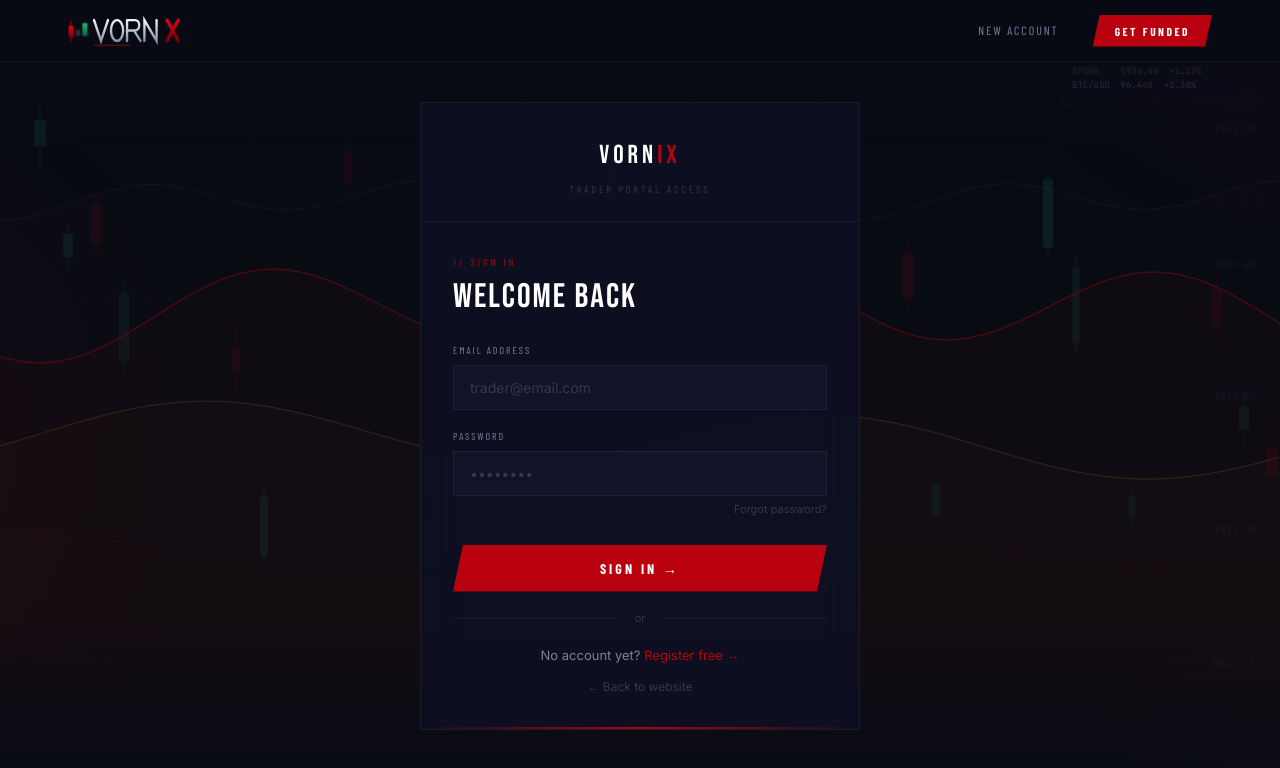
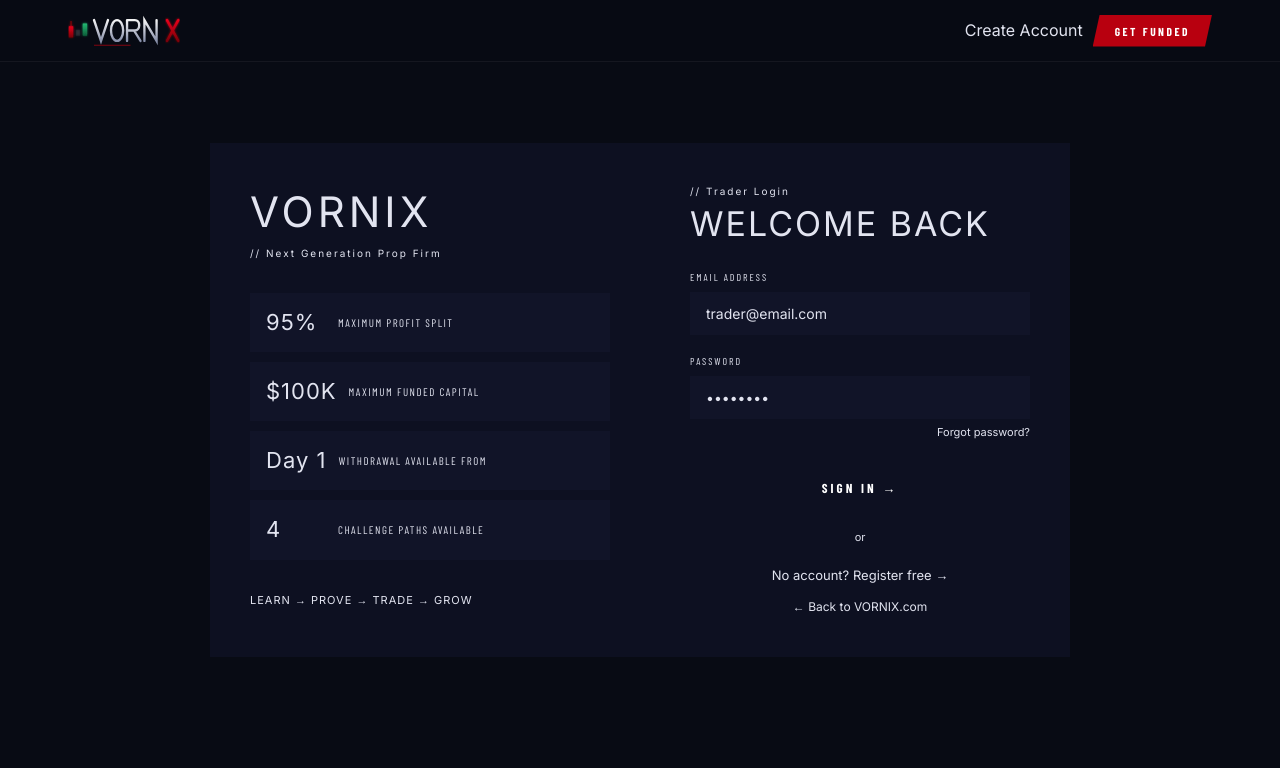
Before and after one commit to vornixfunding-design/vornix, a website: page login.html in a window 1280 px wide. Drawn offline with nearby package versions, Linux system fonts and the light colour scheme; a web font is replaced by a local one.

Commit message:
Update login.html

```diff
--- a/login.html
+++ b/login.html
@@ -9,48 +9,50 @@
 <link href="https://fonts.googleapis.com/css2?family=Bebas+Neue&family=Barlow+Condensed:wght@300;400;500;600;700;900&family=Inter:wght@300;400;500;600&family=JetBrains+Mono:wght@400;500&display=swap" rel="stylesheet">
 <link rel="stylesheet" href="style.css">
 <style>
-.auth-wrap{min-height:100vh;display:flex;align-items:center;justify-content:center;padding:80px var(--gutter) 48px}
-.auth-card{width:100%;max-width:440px;background:var(--bg-card);border:1px solid var(--b-1);backdrop-filter:blur(20px);position:relative;z-index:10}
-.auth-card::before{content:'';position:absolute;inset:0;top:auto;height:2px;background:linear-gradient(90deg,transparent,var(--cr),transparent)}
-.auth-head{padding:32px 32px 24px;border-bottom:1px solid var(--b-1);text-align:center}
-.auth-logotype{font-family:var(--ff-display);font-size:26px;letter-spacing:4px;color:var(--t-white)}
-.auth-logotype span{color:var(--cr)}
-.auth-tag{font-size:10px;letter-spacing:3px;text-transform:uppercase;color:var(--t-3);font-family:var(--ff-ui);margin-top:4px}
-.auth-body{padding:32px}
-.auth-eyebrow{font-size:10px;letter-spacing:3px;text-transform:uppercase;color:var(--cr);font-family:var(--ff-ui);margin-bottom:10px}
-.auth-heading{font-family:var(--ff-display);font-size:34px;letter-spacing:2px;color:var(--t-white);margin-bottom:28px;line-height:1}
-.f-group{margin-bottom:18px}
-.f-label{display:block;font-size:10px;letter-spacing:2px;text-transform:uppercase;color:var(--t-2);font-family:var(--ff-ui);margin-bottom:7px}
-.f-input{width:100%;background:var(--bg-2);border:1px solid var(--b-1);color:var(--t-1);font-family:var(--ff-body);font-size:14px;padding:13px 16px;outline:none;transition:border-color .2s;-webkit-appearance:none}
-.f-input:focus{border-color:rgba(184,0,15,.4)}
-.f-input::placeholder{color:var(--t-3)}
-.f-input.err{border-color:var(--cr)}
-.f-hint{font-size:11px;color:var(--t-3);margin-top:5px;text-align:right;cursor:pointer}
-.f-hint:hover{color:var(--cr)}
-.a-btn{width:100%;background:var(--cr);color:#fff;border:none;font-family:var(--ff-ui);font-size:14px;font-weight:700;letter-spacing:3px;text-transform:uppercase;padding:15px;cursor:pointer;transition:background .2s;margin-top:8px;clip-path:polygon(10px 0%,100% 0%,calc(100% - 10px) 100%,0% 100%)}
-.a-btn:hover:not(:disabled){background:var(--cr-hi)}
-.a-btn:disabled{opacity:.5;cursor:not-allowed}
-.a-sep{text-align:center;font-size:11px;color:var(--t-3);margin:18px 0;position:relative}
-.a-sep::before,.a-sep::after{content:'';position:absolute;top:50%;width:44%;height:1px;background:var(--b-1)}
-.a-sep::before{left:0}.a-sep::after{right:0}
-.a-foot{text-align:center;font-size:13px;color:var(--t-2);margin-top:14px}
-.a-foot a{color:var(--cr);text-decoration:none}
-.a-foot a:hover{color:var(--cr-hi);text-decoration:underline}
-.msg{font-size:13px;padding:12px 16px;margin-bottom:16px;display:none;line-height:1.5}
+.auth-wrap{min-height:100vh;display:flex;align-items:center;justify-content:center;padding:80px var(--g) 48px}
+.auth-split{display:grid;grid-template-columns:1fr 420px;gap:0;max-width:860px;width:100%;background:var(--bg-card);border:1px solid var(--bd2)}
+.auth-side{padding:48px 40px;border-right:1px solid var(--bd);display:flex;flex-direction:column;justify-content:center}
+.auth-side-brand{font-family:var(--ff-d);font-size:42px;letter-spacing:4px;color:var(--white);line-height:1;margin-bottom:12px}
+.auth-side-brand span{color:var(--red)}
+.auth-side-tag{font-family:var(--ff-m);font-size:10px;color:var(--t3);letter-spacing:2px;margin-bottom:32px}
+.auth-side-perks{display:flex;flex-direction:column;gap:10px}
+.auth-perk{display:flex;align-items:center;gap:12px;padding:12px 16px;background:var(--bg-2);border:1px solid var(--bd)}
+.auth-perk-val{font-family:var(--ff-d);font-size:22px;color:var(--white);letter-spacing:1px;min-width:60px}
+.auth-perk-val.g{color:var(--grn)}
+.auth-perk-lbl{font-family:var(--ff-ui);font-size:11px;color:var(--t3);letter-spacing:1.5px;text-transform:uppercase}
+.auth-form{padding:40px}
+.auth-eyebrow{font-family:var(--ff-m);font-size:10px;color:var(--red);letter-spacing:2px;margin-bottom:8px}
+.auth-heading{font-family:var(--ff-d);font-size:34px;letter-spacing:2px;color:var(--white);margin-bottom:28px;line-height:1}
+.f-g{margin-bottom:18px}
+.f-l{display:block;font-family:var(--ff-ui);font-size:10px;letter-spacing:2px;text-transform:uppercase;color:var(--t3);margin-bottom:7px}
+.f-i{width:100%;background:var(--bg-2);border:1px solid var(--bd2);color:var(--t1);font-family:var(--ff-b);font-size:14px;padding:13px 16px;outline:none;transition:border-color .2s}
+.f-i:focus{border-color:var(--red-bd)}
+.f-i::placeholder{color:var(--t3)}
+.f-hint{font-size:11px;color:var(--t3);margin-top:5px;text-align:right;cursor:pointer;transition:color .2s}
+.f-hint:hover{color:var(--red)}
+.auth-btn{width:100%;background:var(--red);color:#fff;border:none;font-family:var(--ff-ui);font-size:13px;font-weight:700;letter-spacing:3px;text-transform:uppercase;padding:15px;cursor:pointer;transition:background .2s;margin-top:6px;clip-path:polygon(10px 0%,100% 0%,calc(100% - 10px) 100%,0% 100%)}
+.auth-btn:hover:not(:disabled){background:var(--red-hi)}
+.auth-btn:disabled{opacity:.5;cursor:not-allowed}
+.auth-sep{display:flex;align-items:center;gap:10px;margin:18px 0;font-size:11px;color:var(--t3)}
+.auth-sep::before,.auth-sep::after{content:'';flex:1;height:1px;background:var(--bd)}
+.auth-foot{font-size:13px;color:var(--t2);text-align:center}
+.auth-foot a{color:var(--red)}
+.auth-foot a:hover{color:var(--red-hi)}
+.msg{font-size:13px;padding:12px 16px;margin-bottom:14px;display:none;line-height:1.5}
 .msg.show{display:block}
-.msg-err{background:rgba(184,0,15,.1);border:1px solid rgba(184,0,15,.25);color:#ff8080}
-.msg-ok{background:rgba(23,149,106,.1);border:1px solid rgba(23,149,106,.25);color:#4ade80}
-.overlay{display:none;position:fixed;inset:0;background:rgba(0,0,0,.75);z-index:200;align-items:center;justify-content:center;padding:20px}
+.msg-err{background:var(--red-lo);border:1px solid var(--red-bd);color:#ff9090}
+.msg-ok{background:var(--grn-lo);border:1px solid var(--grn-bd);color:#5aeaad}
+.overlay{display:none;position:fixed;inset:0;background:rgba(0,0,0,.8);z-index:200;align-items:center;justify-content:center;padding:20px}
 .overlay.show{display:flex}
+.overlay-card{background:var(--bg-card);border:1px solid var(--bd2);width:100%;max-width:420px;padding:36px}
+.overlay-title{font-family:var(--ff-d);font-size:22px;letter-spacing:2px;color:var(--white);margin-bottom:6px}
+.overlay-sub{font-size:13px;color:var(--t2);margin-bottom:24px;line-height:1.6}
 @keyframes ld{0%,100%{opacity:1}50%{opacity:.3}}
 .spin::after{content:'...';display:inline-block;animation:ld 1s infinite}
+@media(max-width:720px){.auth-split{grid-template-columns:1fr}.auth-side{display:none}.auth-form{padding:32px 24px}}
 </style>
 </head>
 <body>
-<div class="cursor" aria-hidden="true"></div>
-<div class="cursor-ring" aria-hidden="true"></div>
-<canvas id="bg-canvas" aria-hidden="true"></canvas>
-<div id="bg-veil" aria-hidden="true"></div>
 
 <nav class="nav" role="navigation">
   <div class="nav__logo" onclick="location.href='index.html'" role="button" tabindex="0">
@@ -61,13 +63,7 @@
         <linearGradient id="lgr" x1="0" y1="0" x2="0" y2="1"><stop offset="0%" stop-color="#22B972"/><stop offset="100%" stop-color="#0E5E3A"/></linearGradient>
         <filter id="gr"><feGaussianBlur stdDeviation="1" result="b"/><feMerge><feMergeNode in="b"/><feMergeNode in="SourceGraphic"/></feMerge></filter>
       </defs>
-      <g filter="url(#gr)">
-        <rect x="1" y="14" width="5" height="13" fill="url(#lr)" rx=".3"/>
-        <line x1="3.5" y1="8" x2="3.5" y2="14" stroke="#B8000F" stroke-width="1.2" opacity=".7"/>
-        <line x1="3.5" y1="27" x2="3.5" y2="32" stroke="#B8000F" stroke-width="1.2" opacity=".5"/>
-        <rect x="9" y="18" width="5" height="7" fill="rgba(255,255,255,.08)" rx=".3"/>
-        <rect x="17" y="11" width="5" height="14" fill="url(#lgr)" rx=".3"/>
-      </g>
+      <g filter="url(#gr)"><rect x="1" y="14" width="5" height="13" fill="url(#lr)" rx=".3"/><line x1="3.5" y1="8" x2="3.5" y2="14" stroke="#B8000F" stroke-width="1.2" opacity=".7"/><rect x="9" y="18" width="5" height="7" fill="rgba(255,255,255,.08)" rx=".3"/><rect x="17" y="11" width="5" height="14" fill="url(#lgr)" rx=".3"/></g>
       <path d="M30 7L38 31L46 7" stroke="url(#lw)" stroke-width="2.8" stroke-linecap="round" fill="none"/>
       <ellipse cx="56.5" cy="19" rx="7" ry="12" stroke="url(#lw)" stroke-width="2.7" fill="none"/>
       <path d="M68 7v24M68 7h9c3 0 5 2.5 5 6s-2 6-5 6H68M76 19l7.5 12" stroke="url(#lw)" stroke-width="2.7" stroke-linecap="round" fill="none"/>
@@ -78,111 +74,128 @@
     </svg>
   </div>
   <div class="nav__right">
-    <a href="signup.html" style="font-family:var(--ff-ui);font-size:12px;letter-spacing:2px;color:var(--t-2);text-decoration:none;text-transform:uppercase;margin-right:24px;display:none" id="hdr-signup">New Account</a>
+    <a href="signup.html" class="nav__login">Create Account</a>
     <button class="nav__cta" onclick="location.href='signup.html'">Get Funded</button>
   </div>
 </nav>
 
 <div class="auth-wrap">
-  <div class="auth-card">
-    <div class="auth-head">
-      <div class="auth-logotype">VORN<span>IX</span></div>
-      <div class="auth-tag">Trader Portal Access</div>
+  <div class="auth-split">
+    <div class="auth-side">
+      <div class="auth-side-brand">VORN<span>IX</span></div>
+      <div class="auth-side-tag">// Next Generation Prop Firm</div>
+      <div class="auth-side-perks">
+        <div class="auth-perk"><div class="auth-perk-val g">95%</div><div class="auth-perk-lbl">Maximum profit split</div></div>
+        <div class="auth-perk"><div class="auth-perk-val">$100K</div><div class="auth-perk-lbl">Maximum funded capital</div></div>
+        <div class="auth-perk"><div class="auth-perk-val">Day 1</div><div class="auth-perk-lbl">Withdrawal available from</div></div>
+        <div class="auth-perk"><div class="auth-perk-val">4</div><div class="auth-perk-lbl">Challenge paths available</div></div>
+      </div>
+      <div style="margin-top:32px;font-size:11px;color:var(--t3);font-family:var(--ff-m);letter-spacing:1px">LEARN → PROVE → TRADE → GROW</div>
     </div>
-    <div class="auth-body">
-      <div class="auth-eyebrow">// Sign In</div>
+    <div class="auth-form">
+      <div class="auth-eyebrow">// Trader Login</div>
       <div class="auth-heading">WELCOME BACK</div>
-
       <div class="msg msg-err" id="err"></div>
       <div class="msg msg-ok"  id="ok"></div>
-
-      <div class="f-group">
-        <label class="f-label" for="em">Email Address</label>
-        <input class="f-input" type="email" id="em" placeholder="trader@email.com" autocomplete="email">
+      <div class="f-g">
+        <label class="f-l" for="em">Email Address</label>
+        <input class="f-i" type="email" id="em" placeholder="trader@email.com" autocomplete="email">
       </div>
-      <div class="f-group">
-        <label class="f-label" for="pw">Password</label>
-        <input class="f-input" type="password" id="pw" placeholder="••••••••" autocomplete="current-password">
+      <div class="f-g">
+        <label class="f-l" for="pw">Password</label>
+        <input class="f-i" type="password" id="pw" placeholder="••••••••" autocomplete="current-password">
         <div class="f-hint" onclick="showReset()">Forgot password?</div>
       </div>
-
-      <button class="a-btn" id="btn" onclick="doLogin()">Sign In →</button>
-
-      <div class="a-sep">or</div>
-      <div class="a-foot">No account yet? <a href="signup.html">Register free →</a></div>
-      <div class="a-foot" style="margin-top:10px"><a href="index.html" style="color:var(--t-3);font-size:12px">← Back to website</a></div>
+      <button class="auth-btn" id="btn" onclick="doLogin()">Sign In →</button>
+      <div class="auth-sep">or</div>
+      <div class="auth-foot">No account? <a href="signup.html">Register free →</a></div>
+      <div class="auth-foot" style="margin-top:10px"><a href="index.html" style="color:var(--t3);font-size:12px">← Back to VORNIX.com</a></div>
     </div>
   </div>
 </div>
 
-<!-- Reset Password Overlay -->
+<!-- Reset overlay -->
 <div class="overlay" id="reset-overlay">
-  <div class="auth-card" style="max-width:400px">
-    <div class="auth-head">
-      <div class="auth-logotype" style="font-size:20px">Reset Password</div>
+  <div class="overlay-card">
+    <div class="overlay-title">RESET PASSWORD</div>
+    <div class="overlay-sub">Enter your email and we'll send a secure reset link immediately.</div>
+    <div class="msg msg-err" id="r-err"></div>
+    <div class="msg msg-ok"  id="r-ok"></div>
+    <div class="f-g">
+      <label class="f-l" for="r-em">Email Address</label>
+      <input class="f-i" type="email" id="r-em" placeholder="trader@email.com">
     </div>
-    <div class="auth-body">
-      <p style="font-size:13px;color:var(--t-2);margin-bottom:18px;line-height:1.6">Enter your email address and we'll send you a password reset link.</p>
-      <div class="msg msg-err" id="r-err"></div>
-      <div class="msg msg-ok"  id="r-ok"></div>
-      <div class="f-group">
-        <label class="f-label" for="r-em">Email Address</label>
-        <input class="f-input" type="email" id="r-em" placeholder="trader@email.com">
-      </div>
-      <button class="a-btn" id="r-btn" onclick="doReset()">Send Reset Link →</button>
-      <div class="a-foot" style="margin-top:14px"><a onclick="hideReset()" style="color:var(--t-3);cursor:pointer;font-size:12px">← Cancel</a></div>
-    </div>
+    <button class="auth-btn" id="r-btn" onclick="doReset()">Send Reset Link →</button>
+    <div class="auth-foot" style="margin-top:14px"><a onclick="hideReset()" style="color:var(--t3);cursor:pointer;font-size:12px">Cancel</a></div>
   </div>
 </div>
 
+<!-- ── THE FIX: load supabase CDN first, then our lib, then init ── -->
 <script src="https://cdn.jsdelivr.net/npm/@supabase/supabase-js@2/dist/umd/supabase.min.js"></script>
 <script src="supabase.js"></script>
-<script src="app.js"></script>
 <script>
-(async()=>{ if(await VornixDB.Auth.isLoggedIn()) location.href='dashboard.html'; })();
-document.getElementById('hdr-signup').style.display='block';
+/* All VornixDB code inside window.load — guarantees scripts are ready */
+window.addEventListener('load', async function() {
 
-document.addEventListener('DOMContentLoaded',()=>{
-  document.getElementById('pw')?.addEventListener('keydown',e=>{ if(e.key==='Enter') doLogin(); });
-  document.getElementById('em')?.addEventListener('keydown',e=>{ if(e.key==='Enter') document.getElementById('pw').focus(); });
-  document.getElementById('r-em')?.addEventListener('keydown',e=>{ if(e.key==='Enter') doReset(); });
+  // Redirect if already logged in
+  try {
+    if (await VornixDB.Auth.isLoggedIn()) { location.href = 'dashboard.html'; return; }
+  } catch(e) {}
+
+  // Enter key handlers
+  document.getElementById('pw')?.addEventListener('keydown', e => { if(e.key==='Enter') doLogin(); });
+  document.getElementById('em')?.addEventListener('keydown', e => { if(e.key==='Enter') document.getElementById('pw').focus(); });
+  document.getElementById('r-em')?.addEventListener('keydown', e => { if(e.key==='Enter') doReset(); });
 });
 
-async function doLogin(){
-  const em=document.getElementById('em').value.trim();
-  const pw=document.getElementById('pw').value;
-  const btn=document.getElementById('btn');
-  const err=document.getElementById('err');
+async function doLogin() {
+  const em  = document.getElementById('em').value.trim();
+  const pw  = document.getElementById('pw').value;
+  const btn = document.getElementById('btn');
+  const err = document.getElementById('err');
   err.classList.remove('show');
-  if(!em||!pw){ showErr(err,'Please enter your email and password.'); return; }
+  if(!em || !pw) { showErr(err,'Please enter your email and password.'); return; }
   btn.disabled=true; btn.innerHTML='<span class="spin">Signing in</span>';
-  const {data,error}=await VornixDB.Auth.signIn(em,pw);
-  if(error){
+  try {
+    const {data, error} = await VornixDB.Auth.signIn(em, pw);
+    if(error) {
+      btn.disabled=false; btn.innerHTML='Sign In →';
+      showErr(err, error.message.toLowerCase().includes('invalid') ? 'Incorrect email or password.' : error.message);
+      return;
+    }
+    btn.innerHTML='✓ Success...';
+    location.href='dashboard.html';
+  } catch(e) {
     btn.disabled=false; btn.innerHTML='Sign In →';
-    const m=error.message.toLowerCase().includes('invalid')?'Incorrect email or password.':error.message;
-    showErr(err,m); return;
+    showErr(err,'Connection error. Please try again.');
   }
-  btn.innerHTML='✓ Success — Redirecting...';
-  location.href='dashboard.html';
 }
 
-function showReset(){ document.getElementById('reset-overlay').classList.add('show'); }
-function hideReset(){ document.getElementById('reset-overlay').classList.remove('show'); document.getElementById('r-err').classList.remove('show'); document.getElementById('r-ok').classList.remove('show'); }
+function showReset() { document.getElementById('reset-overlay').classList.add('show'); }
+function hideReset() {
+  document.getElementById('reset-overlay').classList.remove('show');
+  ['r-err','r-ok'].forEach(id => document.getElementById(id).classList.remove('show'));
+}
 
-async function doReset(){
-  const em=document.getElementById('r-em').value.trim();
-  const btn=document.getElementById('r-btn');
-  const err=document.getElementById('r-err'); const ok=document.getElementById('r-ok');
+async function doReset() {
+  const em  = document.getElementById('r-em').value.trim();
+  const btn = document.getElementById('r-btn');
+  const err = document.getElementById('r-err'); const ok = document.getElementById('r-ok');
   err.classList.remove('show'); ok.classList.remove('show');
-  if(!em){ showErr(err,'Please enter your email address.'); return; }
+  if(!em) { showErr(err,'Please enter your email address.'); return; }
   btn.disabled=true; btn.innerHTML='<span class="spin">Sending</span>';
-  const {error}=await VornixDB.Auth.resetPassword(em);
-  btn.disabled=false; btn.innerHTML='Send Reset Link →';
-  if(error){ showErr(err,error.message); return; }
-  ok.textContent='Reset link sent! Check your email inbox (and spam folder).';
-  ok.classList.add('show');
+  try {
+    const {error} = await VornixDB.Auth.resetPassword(em);
+    btn.disabled=false; btn.innerHTML='Send Reset Link →';
+    if(error) { showErr(err,error.message); return; }
+    ok.textContent='Reset link sent! Check your inbox (and spam folder).';
+    ok.classList.add('show');
+  } catch(e) {
+    btn.disabled=false; btn.innerHTML='Send Reset Link →';
+    showErr(err,'Connection error. Please try again.');
+  }
 }
-function showErr(el,msg){ el.textContent=msg; el.classList.add('show'); }
+function showErr(el,msg) { el.textContent=msg; el.classList.add('show'); }
 </script>
 </body>
 </html>
```
